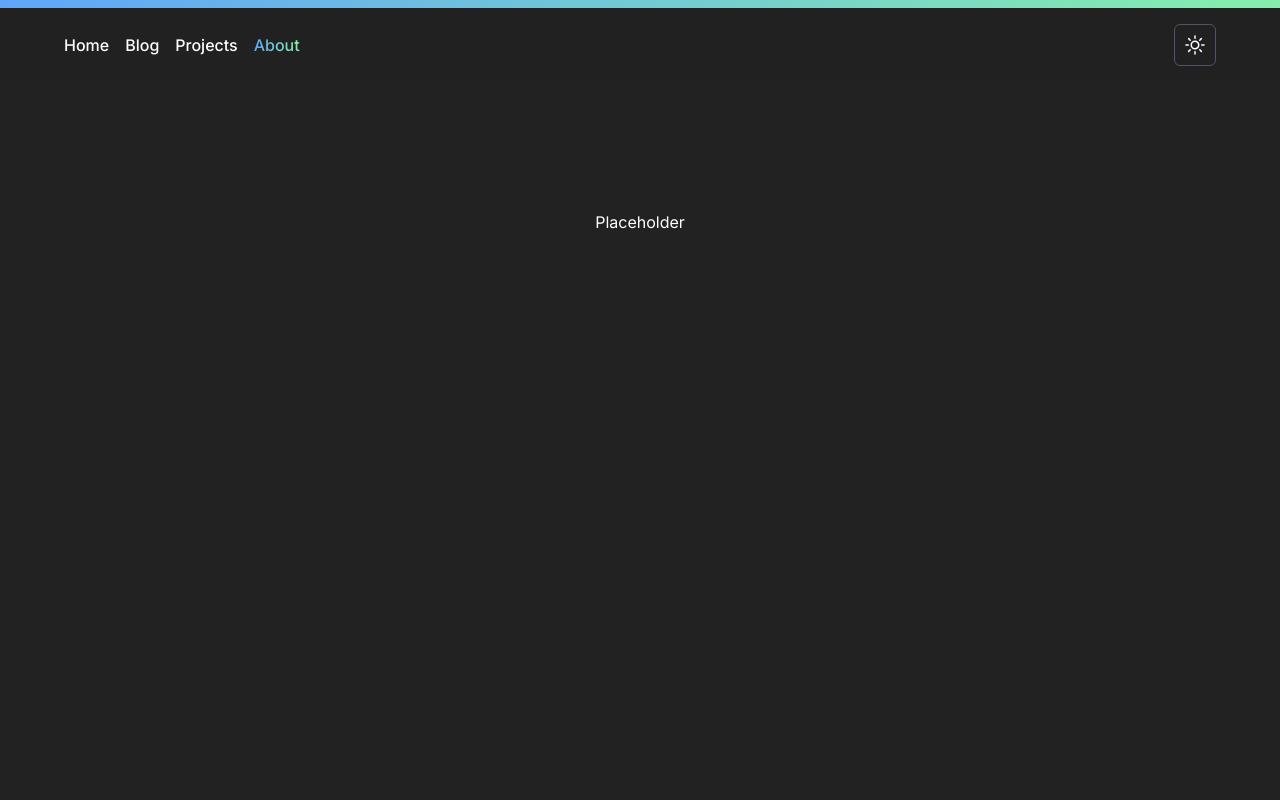
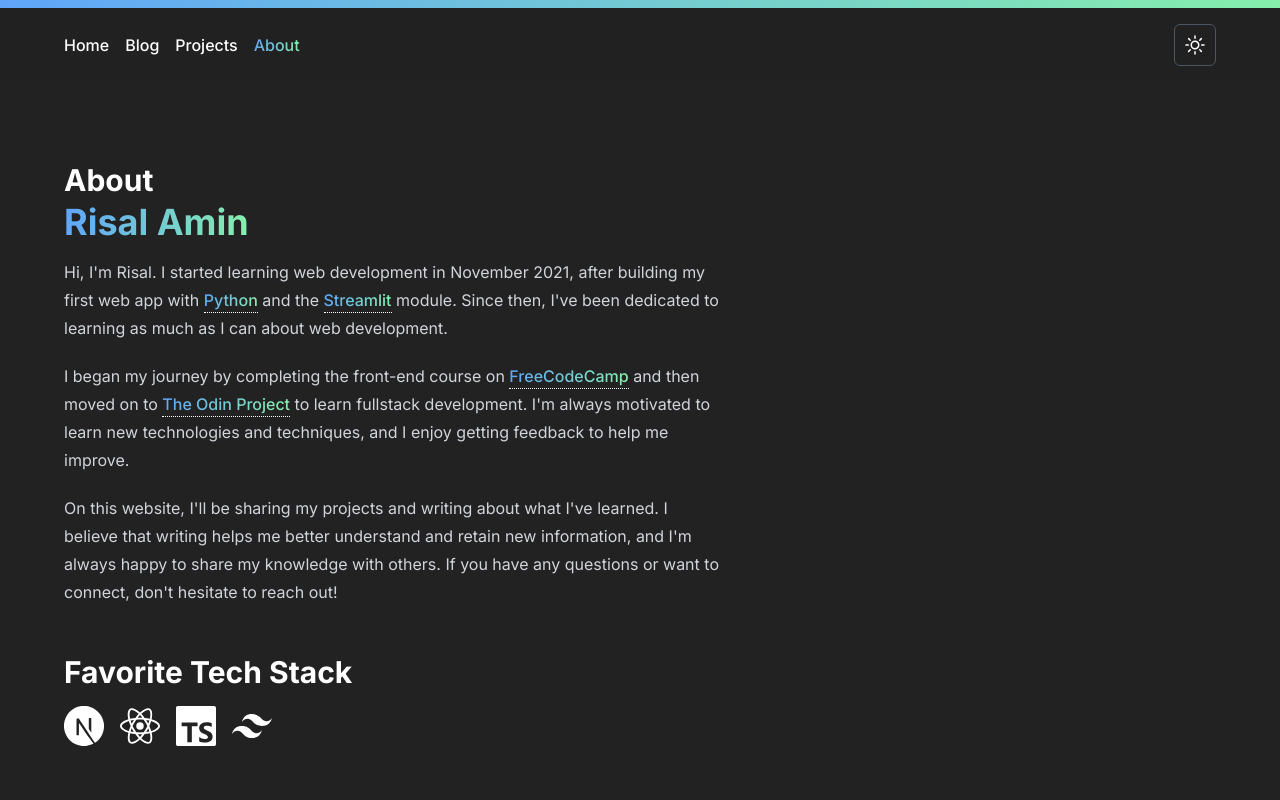
Before and after one commit to ccrsxx/portofolio, a Next.js app: page /about in a window 1280 px wide. Shown: the top 800 px of the page. Built offline with nearby package versions, Linux system fonts and the light colour scheme.

Commit message:
feat: use the new transition lib for the animation

```diff
--- a/src/components/layout/content-layout.tsx
+++ b/src/components/layout/content-layout.tsx
@@ -3,6 +3,7 @@ import Link from 'next/link';
 import { motion } from 'framer-motion';
 import { HiHeart } from 'react-icons/hi2';
 import { REPOSITORY_URL } from '@lib/env';
+import { setTransition } from '@lib/transition';
 import { formatDate } from '@lib/format';
 import { SEO } from '@components/common/seo';
 import { BlogCard } from '@components/blog/blog-card';
@@ -11,9 +12,9 @@ import { BlogStats } from '@components/blog/blog-stats';
 import { ProjectStats } from '@components/project/project-stats';
 import { TableOfContents } from '@components/content/table-of-contents';
 import { SubscribeCard } from '@components/blog/subscribe-card';
+import { AccentExternalLink } from '@components/link/accent-external-link';
 import { Accent } from '@components/ui/accent';
 import type { ReactElement } from 'react';
-import type { Variants } from 'framer-motion';
 import type {
   Blog,
   Project,
@@ -26,12 +27,6 @@ type ContentLayoutProps = {
   children: ReactElement<ContentSlugProps>;
   meta: Pick<Blog, 'title' | 'publishedAt' | 'description' | 'banner'> &
     Pick<Project, 'techs' | 'link' | 'github' | 'youtube' | 'category'>;
-};
-
-const item: Variants = {
-  initial: { opacity: 0, y: 50 },
-  animate: { opacity: 1, y: 0 },
-  exit: { opacity: 0, y: 50 }
 };
 
 export function ContentLayout({
@@ -48,7 +43,10 @@ export function ContentLayout({
   const contentUrl = `${REPOSITORY_URL}/blob/main/src/pages/${type}/${slug}.mdx`;
 
   return (
-    <motion.main className='mb-12 grid gap-4' {...item}>
+    <motion.main
+      className='mb-12 grid gap-4'
+      {...setTransition({ distance: 25 })}
+    >
       <SEO title={`${title} | Risal Amin`} description={description} />
       <Image
         className='h-[448px] rounded-md object-cover'
@@ -110,18 +108,13 @@ export function ContentLayout({
           <SubscribeCard />
         </section>
       )}
-      <section className='[&>a]:animated-underline mt-4 flex justify-between font-medium'>
-        <Link className='with-dots' href={`/${type}`}>
+      <section className='mt-4 flex justify-between font-medium'>
+        <Link className='animated-underline with-dots' href={`/${type}`}>
           <Accent>← Back to {type}</Accent>
         </Link>
-        <a
-          className='with-dots'
-          href={contentUrl}
-          target='_blank'
-          rel='noreferrer'
-        >
-          <Accent>Edit this on GitHub</Accent>
-        </a>
+        <AccentExternalLink href={contentUrl}>
+          Edit this on GitHub
+        </AccentExternalLink>
       </section>
     </motion.main>
   );
--- a/src/pages/about.tsx
+++ b/src/pages/about.tsx
@@ -1,22 +1,133 @@
 import { motion } from 'framer-motion';
-import type { Variants } from 'framer-motion';
+import {
+  SiReact,
+  SiNextdotjs,
+  SiTypescript,
+  SiTailwindcss
+} from 'react-icons/si';
+import { setTransition } from '@lib/transition';
+import { SEO } from '@components/common/seo';
+import { Accent } from '@components/ui/accent';
+import { Tooltip } from '@components/ui/tooltip';
+import { AccentExternalLink } from '@components/link/accent-external-link';
+import type { IconType } from 'react-icons';
 
-const item: Variants = {
-  initial: { opacity: 0, y: 50 },
-  animate: { opacity: 1, y: 0 },
-  exit: { opacity: 0, y: 50 }
+export default function About(): JSX.Element {
+  return (
+    <main className='layout min-h-screen pt-20'>
+      <SEO
+        title='About | Risal Amin'
+        description='Risal Amin is a web developer'
+      />
+      <section className='grid gap-1'>
+        <motion.h2 className='text-3xl font-bold' {...setTransition()}>
+          About
+        </motion.h2>
+        <motion.h1
+          className='text-4xl font-bold'
+          {...setTransition({ delayIn: 0.1 })}
+        >
+          <Accent>Risal Amin</Accent>
+        </motion.h1>
+        <motion.article
+          className='prose mt-3 dark:prose-invert'
+          {...setTransition({ delayIn: 0.2 })}
+        >
+          <p>
+            Hi, I&apos;m Risal. I started learning web development in November
+            2021, after building my first web app with{' '}
+            <AccentExternalLink href='https://python.org'>
+              Python
+            </AccentExternalLink>{' '}
+            and the{' '}
+            <AccentExternalLink href='https://streamlit.io'>
+              Streamlit
+            </AccentExternalLink>{' '}
+            module. Since then, I&apos;ve been dedicated to learning as much as
+            I can about web development.
+          </p>
+          <p>
+            I began my journey by completing the front-end course on{' '}
+            <AccentExternalLink href='https://freecodecamp.org'>
+              FreeCodeCamp
+            </AccentExternalLink>{' '}
+            and then moved on to{' '}
+            <AccentExternalLink href='https://theodinproject.com'>
+              The Odin Project
+            </AccentExternalLink>{' '}
+            to learn fullstack development. I&apos;m always motivated to learn
+            new technologies and techniques, and I enjoy getting feedback to
+            help me improve.
+          </p>
+          <p>
+            On this website, I&apos;ll be sharing my projects and writing about
+            what I&apos;ve learned. I believe that writing helps me better
+            understand and retain new information, and I&apos;m always happy to
+            share my knowledge with others. If you have any questions or want to
+            connect, don&apos;t hesitate to reach out!
+          </p>
+        </motion.article>
+      </section>
+      <motion.section
+        className='mt-12 grid gap-4'
+        {...setTransition({ delayIn: 0.3 })}
+      >
+        <h2 className='text-3xl font-bold'>Favorite Tech Stack</h2>
+        <ul className='translate flex gap-4'>
+          {favoriteTechStack.map(({ tip, name, href, Icon }) => (
+            <Tooltip
+              className='[&:first-child>div]:!-translate-x-12 [&:nth-child(2)>div]:!-translate-x-1/3'
+              tooltipClassName='group-hover:!-translate-y-32 w-72 px-3 py-4
+                                !-translate-y-28 text-center !whitespace-normal'
+              tag='li'
+              key={name}
+              tip={
+                <>
+                  <AccentExternalLink href={href}>{name}</AccentExternalLink>
+                  {', '}
+                  {tip}
+                </>
+              }
+            >
+              <Icon className='h-10 w-10 transition-colors hover:text-accent-blue' />
+            </Tooltip>
+          ))}
+        </ul>
+      </motion.section>
+    </main>
+  );
+}
+
+type FavoriteTechStack = {
+  tip: string;
+  name: string;
+  href: string;
+  Icon: IconType;
 };
 
-export default function Placeholder(): JSX.Element {
-  return (
-    <motion.main
-      className='layout min-h-screen pt-32 text-center'
-      variants={item}
-      initial='initial'
-      animate='animate'
-      exit='exit'
-    >
-      Placeholder
-    </motion.main>
-  );
-}
+const favoriteTechStack: FavoriteTechStack[] = [
+  {
+    tip: 'a React framework that makes it easy to build static and server-side rendered applications.',
+    name: 'Next.js',
+    href: 'https://nextjs.org',
+    Icon: SiNextdotjs
+  },
+  {
+    tip: 'a javascript library for building user interfaces. Great for Single Page Applications.',
+    name: 'Create React App',
+    href: 'https://reactjs.org',
+    Icon: SiReact
+  },
+  {
+    tip: 'a superset of JavaScript that adds static typing and other features.',
+    name: 'TypeScript',
+    href: 'https://www.typescriptlang.org',
+    Icon: SiTypescript
+  },
+  {
+    tip: 'a utility-first CSS framework that helps you build custom designs without ever leaving your JSX.',
+    name: 'Tailwind CSS',
+    href: 'https://tailwindcss.com',
+    Icon: SiTailwindcss
+  }
+];
--- a/src/pages/index.tsx
+++ b/src/pages/index.tsx
@@ -3,32 +3,14 @@ import Link from 'next/link';
 import { HiDocumentText } from 'react-icons/hi2';
 import { SiGithub, SiTwitter } from 'react-icons/si';
 import { getAllContents } from '@lib/mdx';
+import { setTransition } from '@lib/transition';
 import { SEO } from '@components/common/seo';
 import { BlogCard } from '@components/blog/blog-card';
 import { ProjectCard } from '@components/project/project-card';
+import { ExternalLink } from '@components/link/external-link';
 import { Accent } from '@components/ui/accent';
-import type { Variant } from 'framer-motion';
 import type { GetStaticPropsResult, InferGetStaticPropsType } from 'next';
 import type { BlogWithMeta, ProjectWithMeta } from '@lib/types/contents';
-
-type IndexVariants = Record<'hidden' | 'show' | 'exit', Variant>;
-
-const container: IndexVariants = {
-  hidden: { opacity: 0 },
-  show: {
-    opacity: 1,
-    transition: {
-      staggerChildren: 0.2
-    }
-  },
-  exit: { opacity: 0 }
-};
-
-const item: IndexVariants = {
-  hidden: { opacity: 0, y: 50 },
-  show: { opacity: 1, y: 0 },
-  exit: { opacity: 0, y: 50 }
-};
 
 export default function Home({
   featuredBlog,
@@ -40,35 +22,32 @@ export default function Home({
         title='Risal Amin - Web Developer'
         description='An online portfolio and blog by Risal Amin. Showcase some of my past projects and some of my thoughts on the world of web development.'
       />
-      <motion.section
-        className='min-h-screen pt-32'
-        variants={container}
-        initial='hidden'
-        animate='show'
-        exit='exit'
-      >
+      <section className='-mt-20 grid min-h-screen content-center'>
         <motion.h2
           className='text-5xl font-bold transition-colors delay-100'
-          variants={item}
+          {...setTransition()}
         >
           Hi!
         </motion.h2>
         <motion.h1
           className='mt-1 text-6xl font-bold transition-colors delay-200'
-          variants={item}
+          {...setTransition({ delayIn: 0.1 })}
         >
           You can call me <Accent>Risal</Accent>
         </motion.h1>
         <motion.p
           className='mt-6 max-w-4xl text-xl text-gray-700 transition-colors
                      delay-[400ms] dark:text-gray-200'
-          variants={item}
+          {...setTransition({ delayIn: 0.2 })}
         >
           I&apos;m a self-taught developer, who&apos;s currently pursuing a
           Full-Stack development to create stunning user experiences on the
           front-end, scalable, and secure infrastructure on the backend.
         </motion.p>
-        <motion.section className='mt-8 flex gap-4' variants={item}>
+        <motion.section
+          className='mt-8 flex gap-4'
+          {...setTransition({ delayIn: 0.3 })}
+        >
           <Link className='custom-button clickable' href='/blog'>
             Read my blog
           </Link>
@@ -76,32 +55,35 @@ export default function Home({
             Learn more about me
           </Link>
         </motion.section>
-        <motion.section className='mt-8 flex gap-4' variants={item}>
-          <a
+        <motion.section
+          className='mt-8 flex gap-4'
+          {...setTransition({ delayIn: 0.4 })}
+        >
+          <ExternalLink
             className='group flex items-center gap-2 text-gray-600 transition-colors
                        hover:text-black dark:text-gray-400 dark:hover:text-white'
             href='https://drive.google.com'
           >
             <HiDocumentText className='h-4 w-4 transition-colors group-hover:text-accent-blue' />{' '}
             Resume
-          </a>
-          <a
+          </ExternalLink>
+          <ExternalLink
             className='group flex items-center gap-2 text-gray-600 transition-colors
                        hover:text-black dark:text-gray-400 dark:hover:text-white'
             href='https://twitter/ccrsxx'
           >
             <SiTwitter className='h-4 w-4 transition-colors group-hover:text-[#1d9bf0]' />{' '}
             Twitter
-          </a>
-          <a
+          </ExternalLink>
+          <ExternalLink
             className='flex items-center gap-2 text-gray-600 transition-colors
                        hover:text-black dark:text-gray-400 dark:hover:text-white'
             href='https://github.com/ccrsxx'
           >
             <SiGithub className='h-4 w-4' /> Github
-          </a>
+          </ExternalLink>
         </motion.section>
-      </motion.section>
+      </section>
       <section className='grid gap-4 py-20'>
         <h2 className='text-4xl font-bold'>
           <Accent>Featured Posts</Accent>
--- a/src/pages/projects.tsx
+++ b/src/pages/projects.tsx
@@ -1,47 +1,41 @@
 import { motion } from 'framer-motion';
 import { getAllContents } from '@lib/mdx';
+import { setTransition } from '@lib/transition';
 import { SEO } from '@components/common/seo';
 import { ProjectCard } from '@components/project/project-card';
 import { Accent } from '@components/ui/accent';
 import type { GetStaticPropsResult, InferGetStaticPropsType } from 'next/types';
-import type { Variants } from 'framer-motion';
 import type { ProjectWithMeta } from '@lib/types/contents';
-
-const item: Variants = {
-  initial: { opacity: 0, y: 50 },
-  animate: { opacity: 1, y: 0 },
-  exit: { opacity: 0, y: 50 }
-};
 
 export default function Projects({
   projects
 }: InferGetStaticPropsType<typeof getStaticProps>): JSX.Element {
   return (
-    <motion.main
-      className='grid gap-2 py-12'
-      variants={item}
-      initial='initial'
-      animate='animate'
-      exit='exit'
-    >
+    <main className='grid gap-2 py-12'>
       <SEO
         title='Projects | Risal Amin'
         description='A showcase of my projects on the web development.'
       />
       <section className='grid gap-2'>
-        <h1 className='pb-1 text-5xl font-bold'>
+        <motion.h1 className='pb-1 text-5xl font-bold' {...setTransition()}>
           <Accent>Projects</Accent>
-        </h1>
-        <p className='text-gray-600 dark:text-gray-300'>
+        </motion.h1>
+        <motion.p
+          className='text-gray-600 dark:text-gray-300'
+          {...setTransition({ delayIn: 0.1 })}
+        >
           A showcase of my projects on the web development.
-        </p>
+        </motion.p>
       </section>
-      <section className='mt-4 grid grid-cols-3 gap-4'>
+      <motion.section
+        className='mt-4 grid grid-cols-3 gap-4'
+        {...setTransition({ delayIn: 0.2 })}
+      >
         {projects.map((post) => (
           <ProjectCard {...post} key={post.title} />
         ))}
-      </section>
-    </motion.main>
+      </motion.section>
+    </main>
   );
 }
 
@@ -54,5 +48,9 @@ export async function getStaticProps(): Promise<
 > {
   const projects = await getAllContents('projects');
 
-  return { props: { projects } };
+  return {
+    props: {
+      projects
+    }
+  };
 }
```
